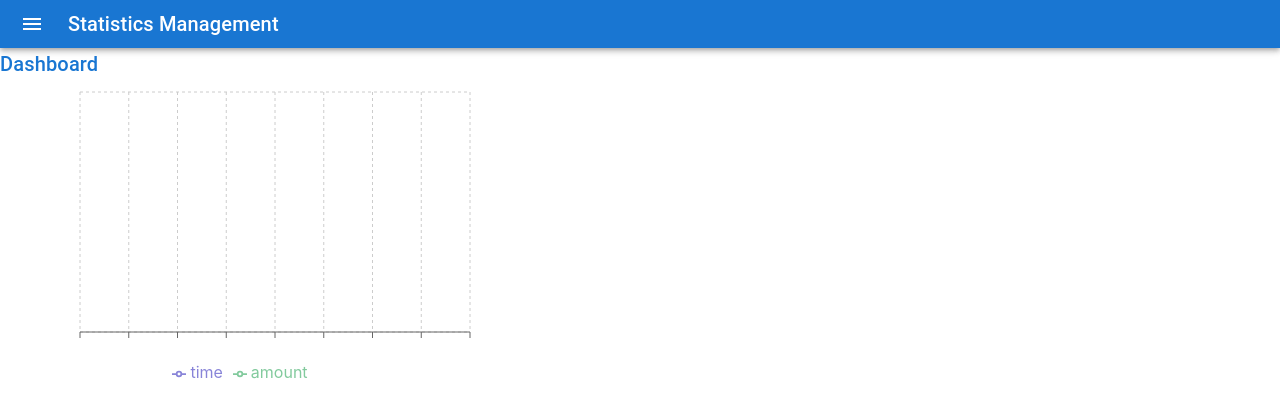
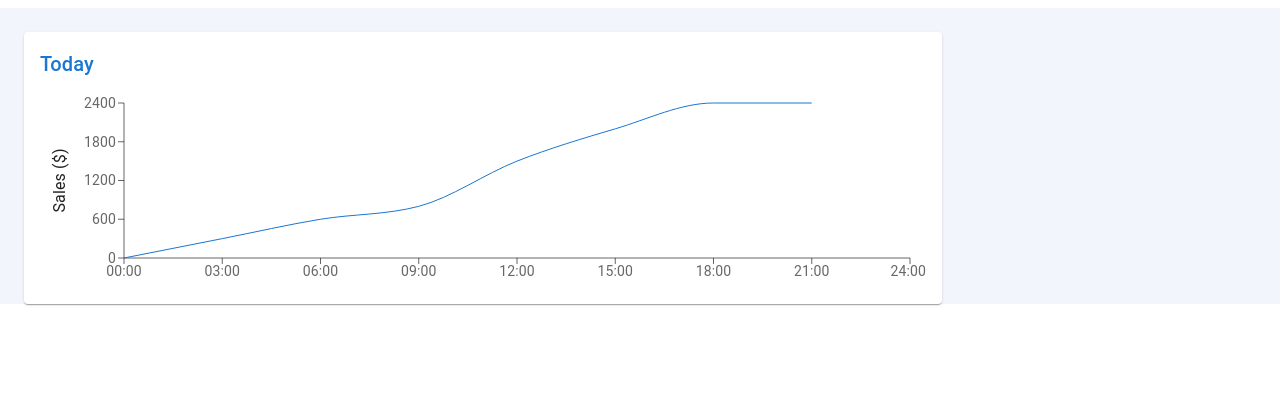
Before and after one commit to kimhaeil/Luna, a React (Create React App) app in the folder lunaclient/: page / in a window 1280 px wide. Shown: the top 416 px of the page. Built offline with nearby package versions, Linux system fonts and the light colour scheme.

Commit message:
MUI 라인 차트 수정

```diff
--- a/lunaclient/src/App.js
+++ b/lunaclient/src/App.js
@@ -8,20 +8,43 @@ import Button from "@mui/material/Button";
 import FormControlLabel from "@mui/material/FormControlLabel";
 import { Box, Container, Grid, Link, Typography } from "@mui/material";
 import LockOutlinedIcon from "@mui/icons-material/LockOutlined";
+import { styled, createTheme, ThemeProvider } from '@mui/material/styles';
+import Paper from '@mui/material/Paper';
+
 //#endregion
 
 import Dashboard from "./Dashboard";
 import Chart from "./Chart";
+import Summary from "./Summary";
+
+const mdTheme = createTheme();
+
+const Item = styled(Paper)(({ theme }) => ({
+  backgroundColor: theme.palette.mode === 'dark' ? '#1A2027' : '#fff',
+  ...theme.typography.body2,
+  padding: theme.spacing(1),
+  textAlign: 'center',
+  color: theme.palette.text.secondary,
+}));
+
 
 function App() {
   return (
-
-    <div>
-      <Dashboard/>
-      <Chart/>
-    </div>
-
+  <Container maxWidth="1g" sx={{mt: 4, mb:4}} style={{background: '#f2f6fc'}}>
+    <Grid container spacing={3}>
+      <Grid item xs={12} md={8} lg={9}>
+        <Paper
+          sx={{
+            p:2,
+            display:'flex',
+            flexDirection: 'column',
+            height:240
+          }}>
+            <Chart/>
+        </Paper>
+      </Grid>
+    </Grid>
+  </Container>
   );
 }
-
 export default App;
--- a/lunaclient/src/Chart.js
+++ b/lunaclient/src/Chart.js
@@ -1,47 +1,71 @@
-import * as React from "react";
+import * as React from 'react';
+import { useTheme } from '@mui/material/styles';
+import { LineChart, Line, XAxis, YAxis, Label, ResponsiveContainer } from 'recharts';
+import Title from './Title';
 
-import Title from "./Title";
-import {
-  LineChart, Line, XAxis, YAxis, CartesianGrid, Tooltip, Legend,
-} from 'recharts';
-import { useTheme } from "@mui/material/styles";
-
+// Generate Sales Data
 function createData(time, amount) {
   return { time, amount };
 }
 
 const data = [
-  createData("00:00", 0),
-  createData("03:00", 300),
-  createData("06:00", 600),
-  createData("09:00", 800),
-  createData("12:00", 1500),
-  createData("15:00", 2000),
-  createData("18:00", 2400),
-  createData("21:00", 2400),
-  createData("24:00", undefined),
+  createData('00:00', 0),
+  createData('03:00', 300),
+  createData('06:00', 600),
+  createData('09:00', 800),
+  createData('12:00', 1500),
+  createData('15:00', 2000),
+  createData('18:00', 2400),
+  createData('21:00', 2400),
+  createData('24:00', undefined),
 ];
 
 export default function Chart() {
+  const theme = useTheme();
+
   return (
     <React.Fragment>
-      <Title>Dashboard</Title>
+      <Title>Today</Title>
+      <ResponsiveContainer>
         <LineChart
-          width={500}
-          height={300}
           data={data}
           margin={{
-            top: 5, right: 30, left: 20, bottom: 5,
+            top: 16,
+            right: 16,
+            bottom: 0,
+            left: 24,
           }}
         >
-        <CartesianGrid strokeDasharray="3 3" />
-        <XAxis dataKey="name" />
-        <YAxis />
-        <Tooltip />
-        <Legend />
-        <Line type="monotone" dataKey="time" stroke="#8884d8" activeDot={{ r: 8 }} />
-        <Line type="monotoneX" dataKey="amount" stroke="#82ca9d" />
+          <XAxis
+            dataKey="time"
+            stroke={theme.palette.text.secondary}
+            style={theme.typography.body2}
+          />
+          <YAxis
+            stroke={theme.palette.text.secondary}
+            style={theme.typography.body2}
+          >
+            <Label
+              angle={270}
+              position="left"
+              style={{
+                textAnchor: 'middle',
+                fill: theme.palette.text.primary,
+                ...theme.typography.body1,
+              }}
+            >
+              Sales ($)
+            </Label>
+          </YAxis>
+          <Line
+            isAnimationActive={false}
+            type="monotone"
+            dataKey="amount"
+            stroke={theme.palette.primary.main}
+            dot={false}
+          />
         </LineChart>
+      </ResponsiveContainer>
     </React.Fragment>
   );
 }
--- /dev/null
+++ b/lunaclient/src/Summary.js
@@ -0,0 +1,16 @@
+import * as React from 'react';
+import Box from '@mui/material/Box';
+import { width } from '@mui/system';
+import { backdropClasses } from '@mui/material';
+
+export default function Summary(){
+    return (
+        <React.Fragment>
+            <Box
+                sx={{
+                width: 600,
+                height:300,
+                backgroundColor:'primary.dark'}}/>
+        </React.Fragment>
+    )
+}
```
